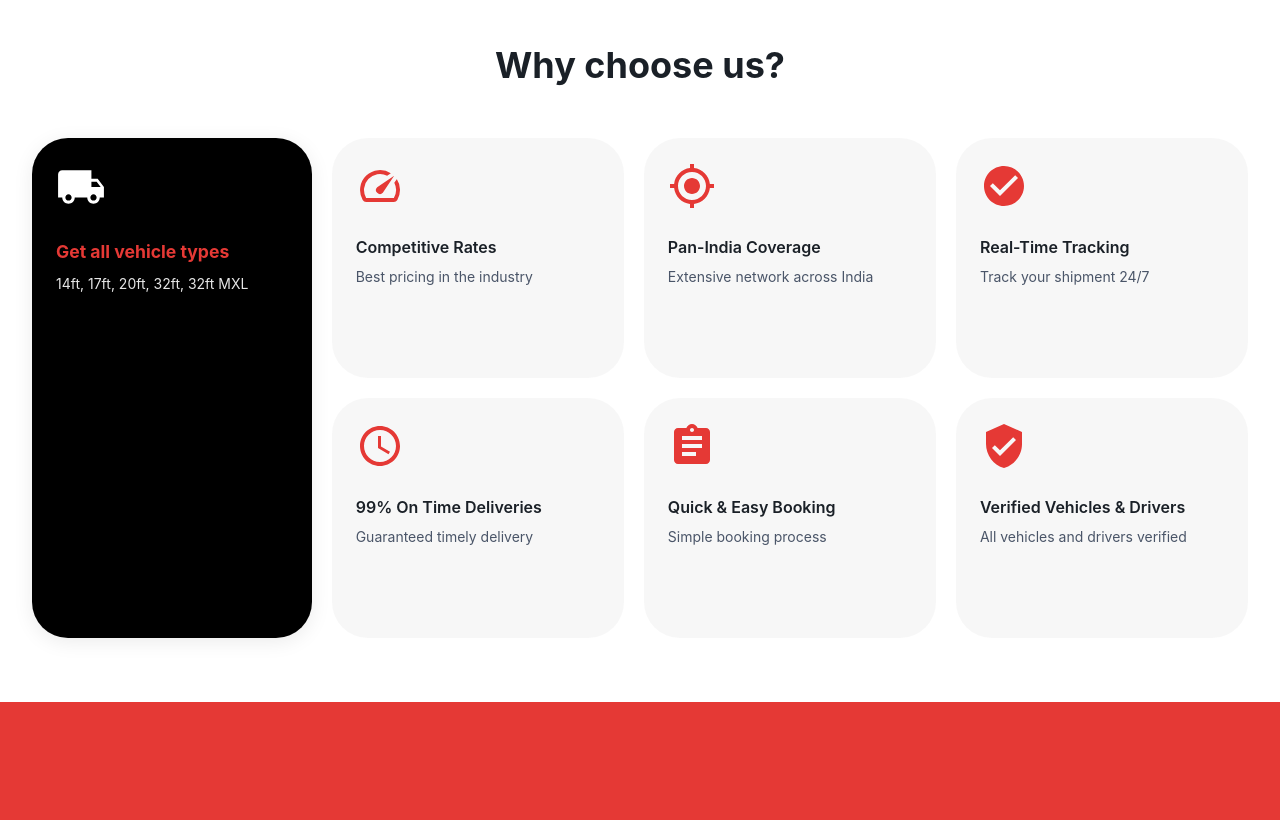
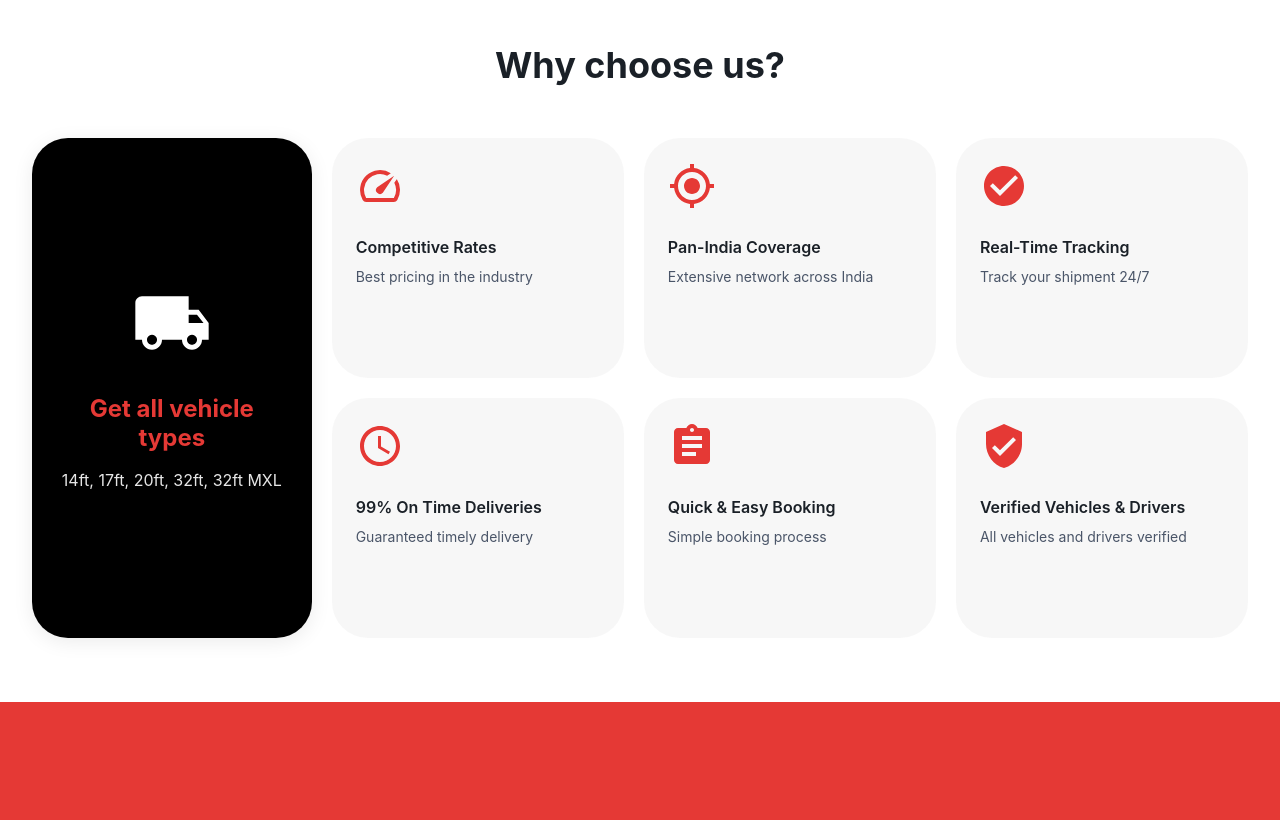
Before and after one commit to Techori/RI-Logistics, a React app in the folder frontend/: page /full-truckload in a window 1280 px wide. Shown: the part 680-1500 px from the top of the page. Built offline with nearby package versions, Linux system fonts and the light colour scheme; the HTML template or start-up script is replaced by a standard one.

Commit message:
Improve FullTruckloadPage layout: enhance styling for vehicle types section with updated alignment, increased icon size, and refined typography for better visibility and user experience.

```diff
--- a/frontend/src/pages/FullTruckloadPage.jsx
+++ b/frontend/src/pages/FullTruckloadPage.jsx
@@ -213,33 +213,36 @@ const FullTruckloadPage = () => {
                   p: 3,
                   display: 'flex',
                   flexDirection: 'column',
-                  justifyContent: 'space-between',
+                  justifyContent: 'center',
+                  alignItems: 'center',
+                  textAlign: 'center',
                   height: { xs: '240px', lg: '100%' },
                   minHeight: '240px',
                 }}
               >
                 <Box>
-                  <Box sx={{ mb: 2.5 }}>
-                    <LocalShipping sx={{ fontSize: 50, color: 'white' }} />
+                  <Box sx={{ mb: 3 }}>
+                    <LocalShipping sx={{ fontSize: 80, color: 'white' }} />
                   </Box>
                   <Typography
-                    variant="h6"
+                    variant="h5"
                     sx={{
                       fontWeight: 700,
-                      mb: 1.5,
+                      mb: 2,
                       color: '#e53935',
                       lineHeight: 1.2,
-                      fontSize: '1.1rem',
+                      fontSize: '1.5rem',
                     }}
                   >
                     Get all vehicle types
                   </Typography>
                   <Typography
-                    variant="body2"
+                    variant="body1"
                     sx={{
                       fontWeight: 400,
                       color: 'rgba(255, 255, 255, 0.9)',
-                      lineHeight: 1.4,
+                      lineHeight: 1.6,
+                      fontSize: '1rem',
                     }}
                   >
                     14ft, 17ft, 20ft, 32ft, 32ft MXL
```
